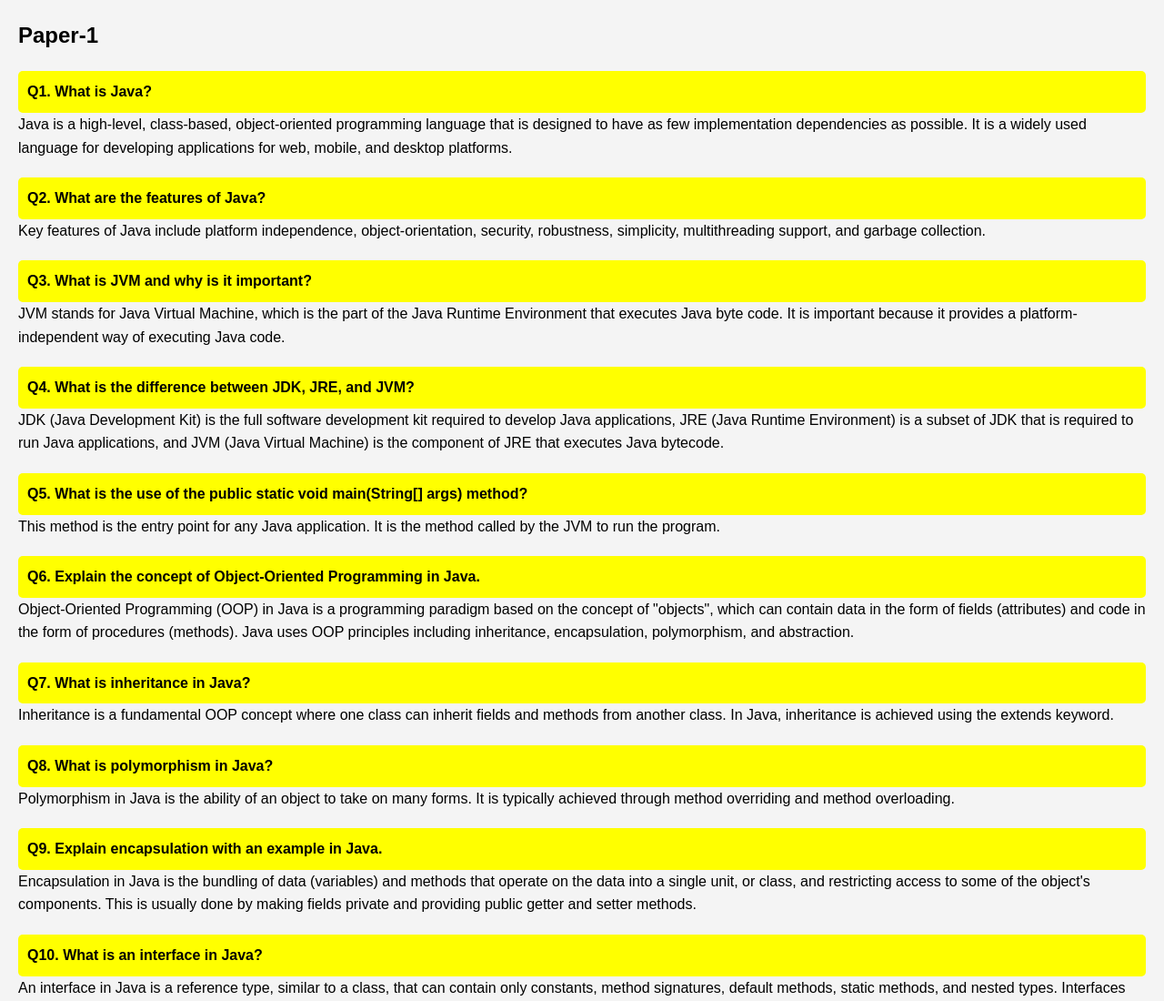
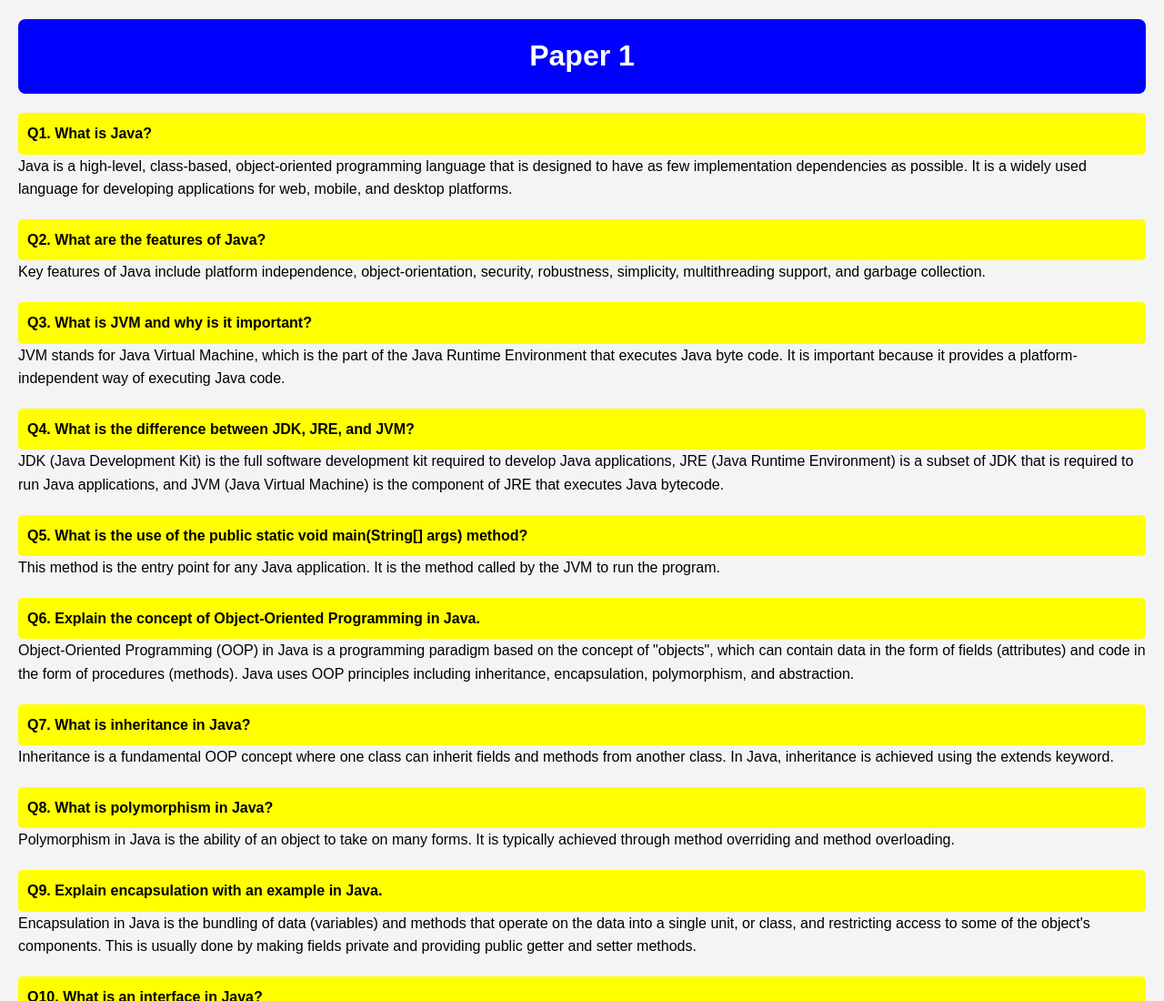
Before and after one commit to lukehunter305/Shoz_hunt305, a plain HTML site: page index.html in a window 1280 px wide. Shown: the top 1100 px of the page at 91% size. Drawn offline with Linux system fonts and the light colour scheme.

Commit message:
Update index.html
Signed-off-by: lukehunter305 <lukehunter305@gmail.com>

```diff
--- a/index.html
+++ b/index.html
@@ -13,7 +13,7 @@
 </head>
 <body>
  <div class="qa-container">
-        <h2>Paper-1</h2>
+        <h1 style="background-color: blue;">Paper 1</h1>
 
         <div class="question">Q1. What is Java?</div>
         <div class="answer">Java is a high-level, class-based, object-oriented programming language that is designed to have as few implementation dependencies as possible. It is a widely used language for developing applications for web, mobile, and desktop platforms.</div>
```
